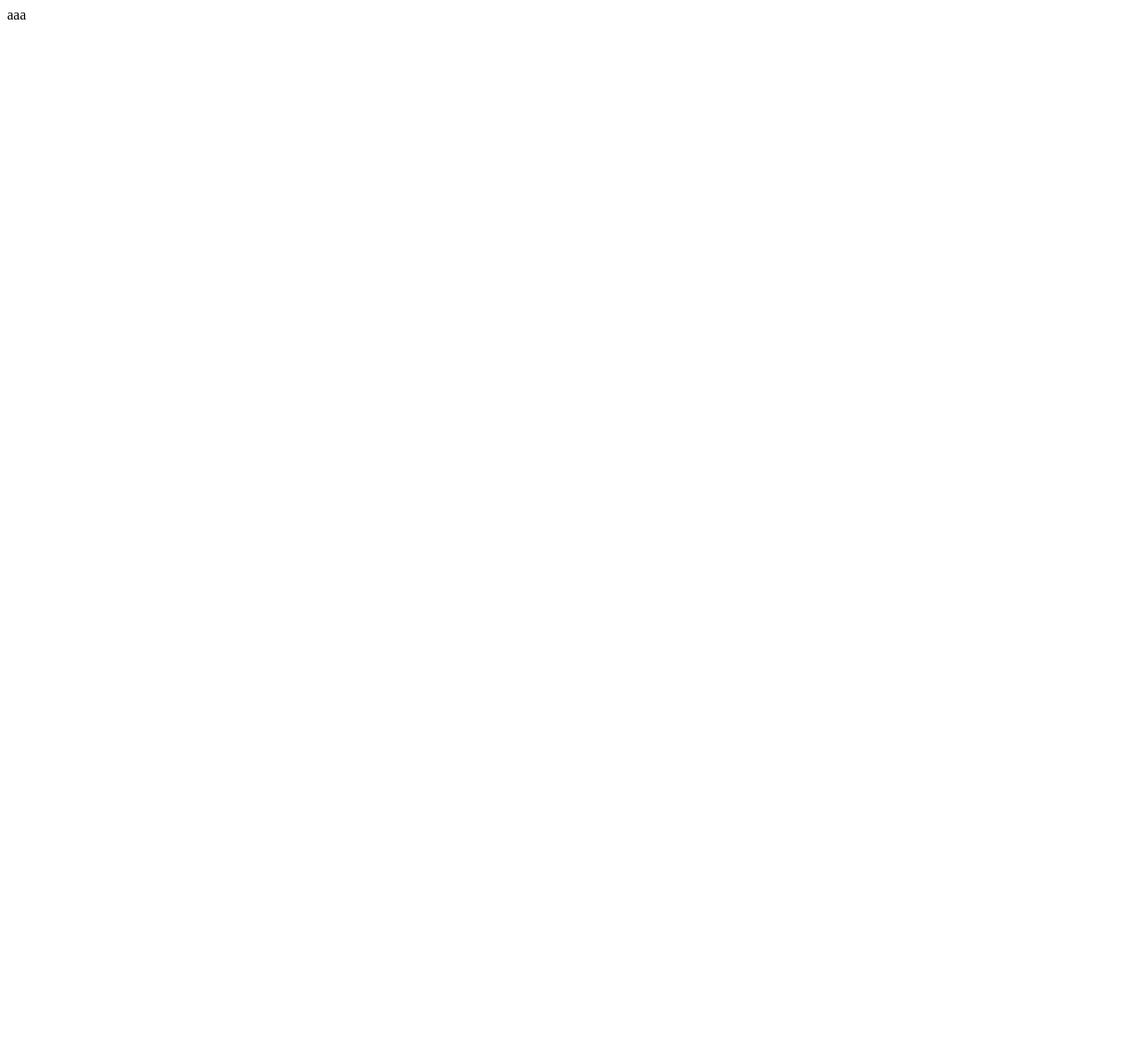
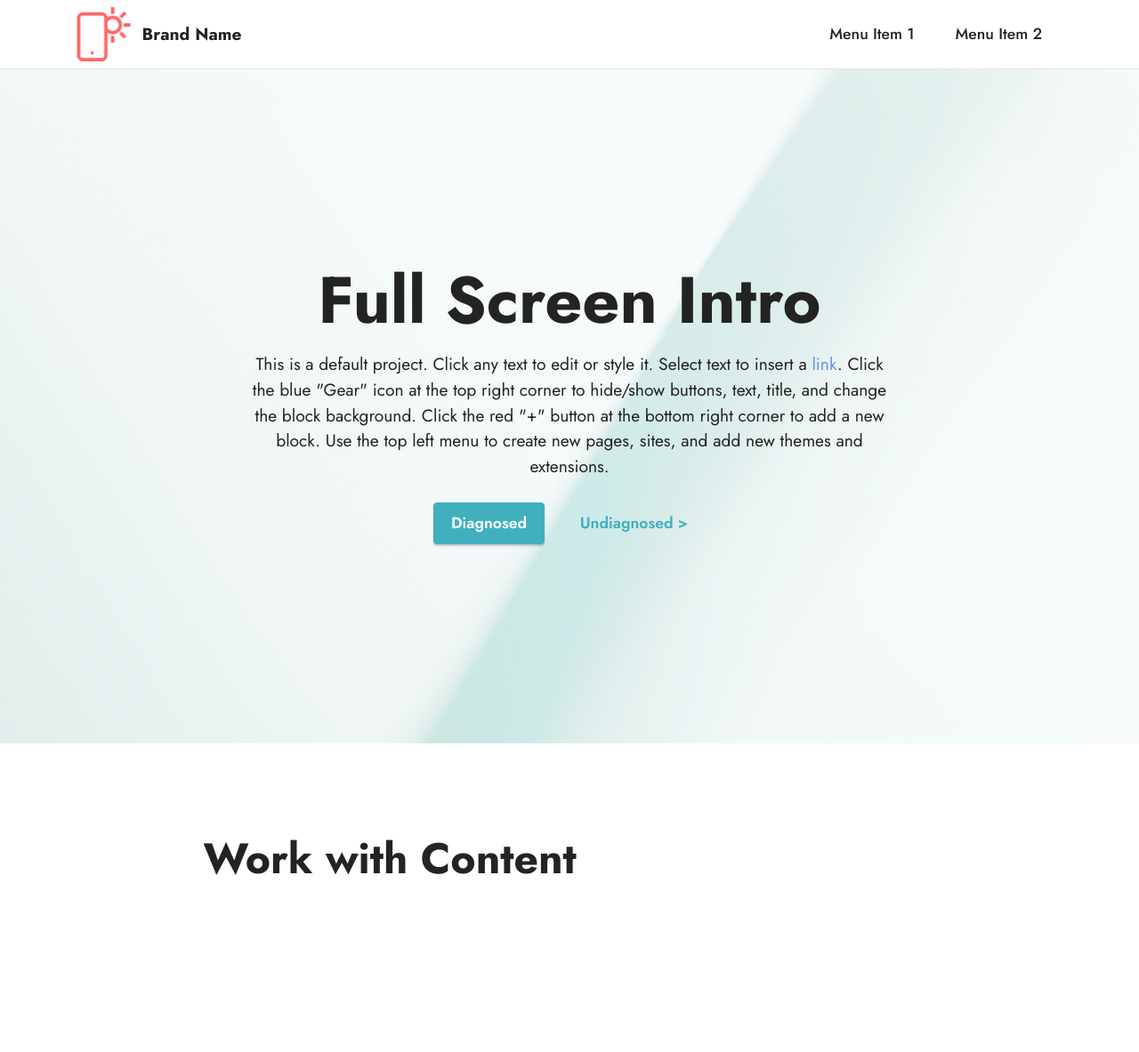
Before and after one commit to 0xar1/myHealth9, a Flask app: page / in a window 1280 px wide. Before the commit the part shown is almost empty. Shown: the top 1183 px of the page at 89% size. Before the commit the page ends 22 px from the top, so only its background shows below. Run offline with Flask 2, Linux system fonts and the light colour scheme; some libraries are stand-ins or nearby versions.

Commit message:
fixed index page

```diff
--- a/app/routes.py
+++ b/app/routes.py
@@ -8,8 +8,7 @@ from flask import current_app as app
 @app.route('/')
 @app.route('/index')
 def index():
-    # return render_template('index.html', title="Homepage - goFarm")
-    return "aaa"
+    return render_template('index.html', title="Homepage - myyHealth")
 
 @app.route('/testapi')
 def api():
--- a/app/templates/index.html
+++ b/app/templates/index.html
@@ -5,21 +5,21 @@
   <meta http-equiv="X-UA-Compatible" content="IE=edge">
   <meta name="generator" content="Mobirise v5.7.0, mobirise.com">
   <meta name="viewport" content="width=device-width, initial-scale=1, minimum-scale=1">
-  <link rel="shortcut icon" href="assets/images/logo.png" type="image/x-icon">
+  <link rel="shortcut icon" href="{{url_for('static', filename='assets/images/logo.png')}}" type="image/x-icon">
   <meta name="description" content="">
 
 
-  <title>Home</title>
+  <title>{{title}}</title>
   <link rel="stylesheet" href="{{url_for('static', filename='assets/bootstrap/css/bootstrap.min.css')}}">
   <link rel="stylesheet" href="{{url_for('static', filename='assets/bootstrap/css/bootstrap-grid.min.css')}}">
-  <link rel="stylesheet" href="{{url_for('static', filename='assets/bootstrap/css/bootstrap-reboot.min.css'}}">
-  <link rel="stylesheet" href="{{url_for('static', filename='assets/parallax/jarallax.css'}}">
-  <link rel="stylesheet" href="{{url_for('static', filename='assets/dropdown/css/style.css'}}">
-  <link rel="stylesheet" href="{{url_for('static', filename='assets/socicon/css/styles.css'}}">
-  <link rel="stylesheet" href="{{url_for('static', filename='assets/theme/css/style.css'}}">
+  <link rel="stylesheet" href="{{url_for('static', filename='assets/bootstrap/css/bootstrap-reboot.min.css')}}">
+  <link rel="stylesheet" href="{{url_for('static', filename='assets/parallax/jarallax.css')}}">
+  <link rel="stylesheet" href="{{url_for('static', filename='assets/dropdown/css/style.css')}}">
+  <link rel="stylesheet" href="{{url_for('static', filename='assets/socicon/css/styles.css')}}">
+  <link rel="stylesheet" href="{{url_for('static', filename='assets/theme/css/style.css')}}">
   <link rel="preload" href="https://fonts.googleapis.com/css?family=Jost:100,200,300,400,500,600,700,800,900,100i,200i,300i,400i,500i,600i,700i,800i,900i&display=swap" as="style" onload="this.onload=null;this.rel='stylesheet'">
   <noscript><link rel="stylesheet" href="https://fonts.googleapis.com/css?family=Jost:100,200,300,400,500,600,700,800,900,100i,200i,300i,400i,500i,600i,700i,800i,900i&display=swap"></noscript>
-  <link rel="preload" as="style" href="assets/mobirise/css/mbr-additional.css"><link rel="stylesheet" href="assets/mobirise/css/mbr-additional.css" type="text/css">
+  <link rel="preload" as="style" href="{{url_for('static', filename='assets/mobirise/css/mbr-additional.css')}}"><link rel="stylesheet" href="{{url_for('static', filename='assets/mobirise/css/mbr-additional.css')}}" type="text/css">
 
 
 
@@ -34,7 +34,7 @@
             <div class="navbar-brand">
                 <span class="navbar-logo">
                     <a href="https://mobiri.se">
-                        <img src="assets/images/logo.png" alt="Mobirise Website Builder" style="height: 3.8rem;">
+                        <img src="{{url_for('static', filename='assets/images/logo.png')}}" alt="Mobirise Website Builder" style="height: 3.8rem;">
                     </a>
                 </span>
                 <span class="navbar-caption-wrap"><a class="navbar-caption text-black display-7" href="https://mobiri.se">Brand Name</a></span>
@@ -71,7 +71,7 @@
                 <h1 class="mbr-section-title mbr-fonts-style mb-3 display-1"><strong>Full Screen Intro</strong></h1>
 
                 <p class="mbr-text mbr-fonts-style display-7">This is a default project. Click any text to edit or style it. Select text to insert a <a href="http://mobirise.com">link</a>. Click the blue "Gear" icon at the top right corner to hide/show buttons, text, title, and change the block background. Click the red "+" button at the bottom right corner to add a new block. Use the top left menu to create new pages, sites, and add new themes and extensions.</p>
-                <div class="mbr-section-btn mt-3"><a class="btn btn-success display-4" href="https://mobirise.com">Button 1</a> <a class="btn btn-success-outline display-4" href="https://mobirise.com">Button 2 &gt;</a></div>
+                <div class="mbr-section-btn mt-3"><a class="btn btn-success display-4" href="https://mobirise.com">Diagnosed</a> <a class="btn btn-success-outline display-4" href="https://mobirise.com">Undiagnosed &gt;</a></div>
             </div>
         </div>
     </div>
```
